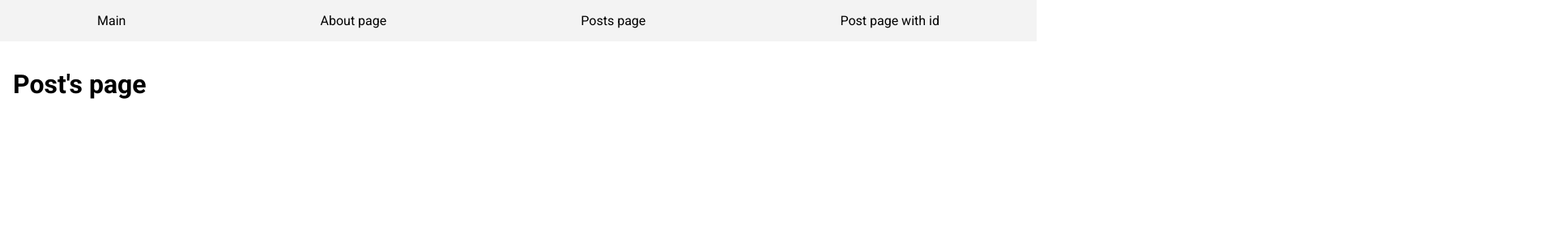
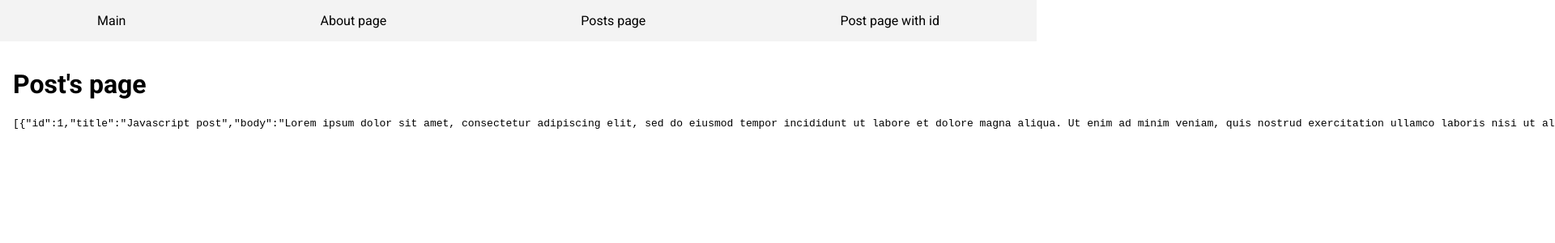
Before and after one commit to MaccKOT/nextjs-tutorial, a Next.js app: page /posts in a window 1280 px wide. Shown: the top 300 px of the page at 81% size, 1920 px wide, since content can reach past the window. Built offline with nearby package versions, Linux system fonts and the light colour scheme; data requests are answered from the project's data file.

Commit message:
Mockup json server and posts fetch component

```diff
--- /dev/null
+++ b/db.json
@@ -0,0 +1,19 @@
+{
+  "posts": [
+    {
+      "id": 1,
+      "title": "Javascript post",
+      "body": "Lorem ipsum dolor sit amet, consectetur adipiscing elit, sed do eiusmod tempor incididunt ut labore et dolore magna aliqua. Ut enim ad minim veniam, quis nostrud exercitation ullamco laboris nisi ut aliquip ex ea commodo consequat."
+    },
+    {
+      "id": 2,
+      "title": "React post",
+      "body": "Duis aute irure dolor in reprehenderit in voluptate velit esse cillum dolore eu fugiat nulla pariatur. Excepteur sint occaecat cupidatat non proident, sunt in culpa qui officia deserunt mollit anim id est laborum."
+    },
+    {
+      "id": 3,
+      "title": "Another post",
+      "body": "Turpis in eu mi bibendum neque egestas congue quisque egestas. Bibendum est ultricies integer quis auctor elit sed vulputate mi. At elementum eu facilisis sed odio morbi quis commodo odio. Vel turpis nunc eget lorem dolor sed viverra ipsum nunc. Ut faucibus pulvinar elementum integer enim neque volutpat. Ut eu sem integer vitae. Risus in hendrerit gravida rutrum quisque non tellus orci ac. Tincidunt tortor aliquam nulla facilisi cras fermentum odio. At volutpat diam ut venenatis tellus in metus."
+    }
+  ]
+}
--- a/pages/posts.js
+++ b/pages/posts.js
@@ -1,9 +1,25 @@
+import { useState, useEffect } from 'react';
 import MainLayout from '../layouts/MainLayout';
 
 export default function Posts() {
+  const [posts, setPosts] = useState([]);
+
+  useEffect(() => {
+    async function loadPosts() {
+      const response = await fetch('http://localhost:4200/posts');
+      const json = await response.json();
+      setPosts(json);
+      // console.log(json);
+    }
+
+    loadPosts();
+  }, []);
+
   return (
     <MainLayout title="Posts Page">
       <h1>Post's page</h1>
+
+      <pre>{JSON.stringify(posts)}</pre>
     </MainLayout>
   );
 }
```
Also changed, not shown: package.json (+7 -1 lines), 1 other file (tests, documents, lock files or other folders).
